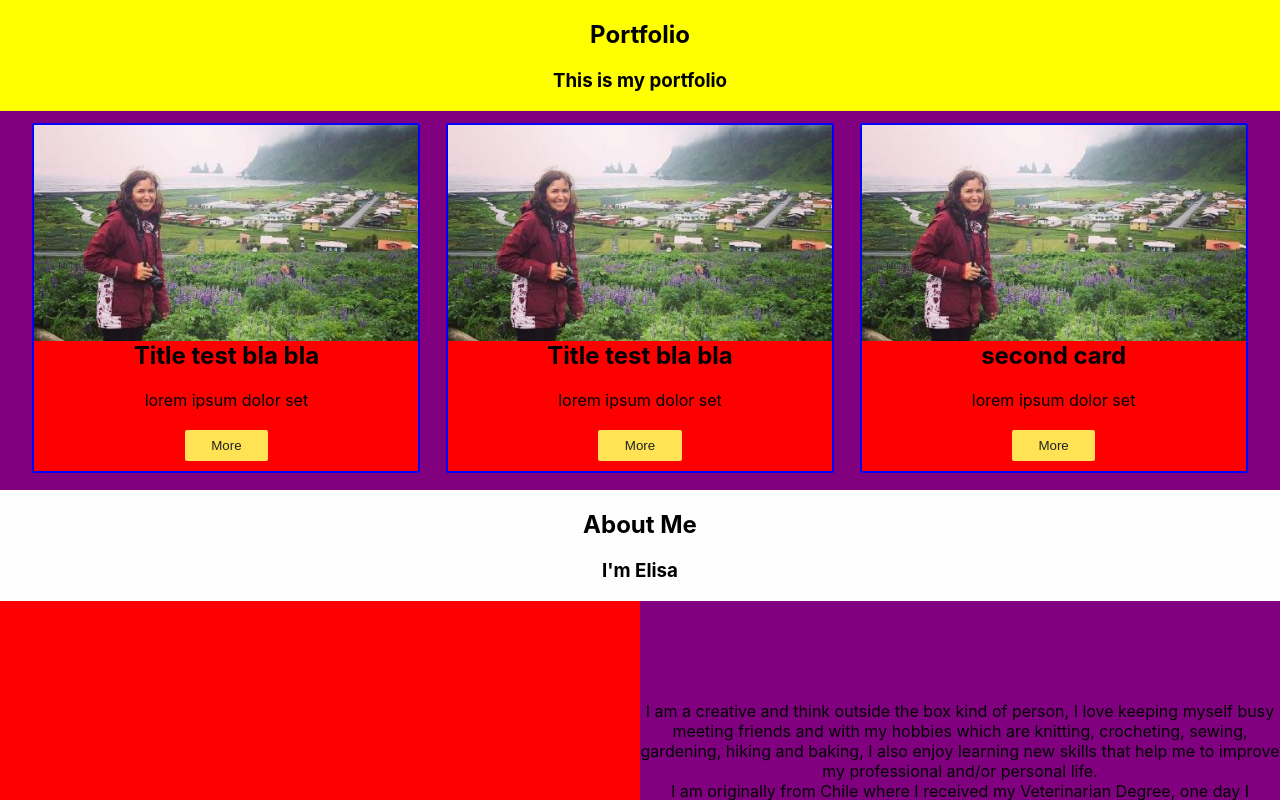
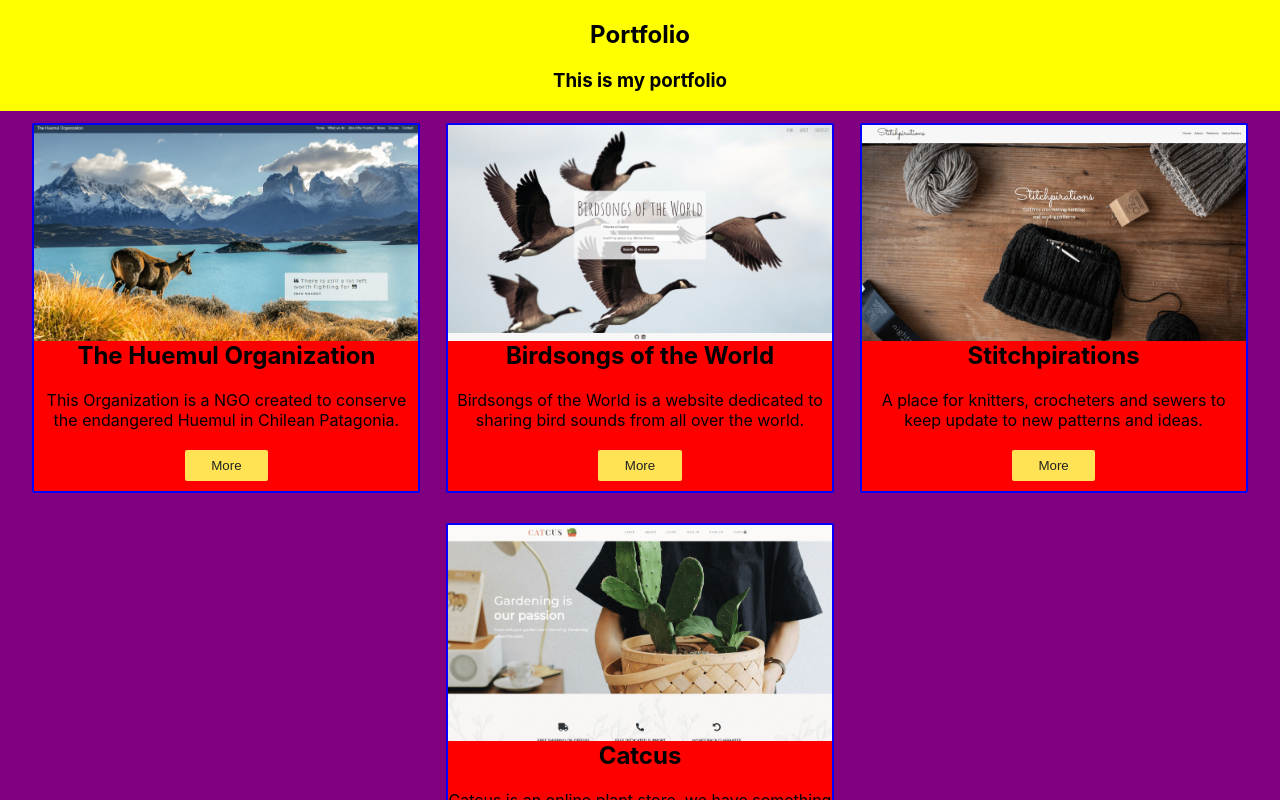
Before and after one commit to elisamunoz/eli-portfolio, a React (Create React App) app: page / in a window 1280 px wide. Shown: the part 800-1600 px from the top of the page. Built offline with nearby package versions, Linux system fonts and the light colour scheme.

Commit message:
added pictures and text to portfolio

```diff
--- a/src/pages/portfolio/Portfolio.js
+++ b/src/pages/portfolio/Portfolio.js
@@ -3,8 +3,12 @@ import classnames from 'classnames';
 import Button from 'ui/components/Button';
 import Card from 'ui/components/Card';
 import Section from 'ui/components/Section';
-import eliPhoto from 'assets/img/elisa.jpg';
 import styles from './Portfolio.module.scss';
+import huemulPhoto from 'assets/img/portfolio/Huemul_1.png';
+import birdsongsPhoto from 'assets/img/portfolio/Birdsongs_1.png';
+import stitchsPhoto from 'assets/img/portfolio/Stitchpirations_1.png';
+import catcusPhoto from 'assets/img/portfolio/Catcus_1.png';
+
 
 const Portfolio = () => (
   <Section
@@ -14,19 +18,24 @@ const Portfolio = () => (
     subtitle='This is my portfolio'
   >
     <Card
-      image={eliPhoto}
-      title='Title test bla bla'
-      desc='lorem ipsum dolor set'
+      image={huemulPhoto}
+      title='The Huemul Organization'
+      desc='This Organization is a NGO created to conserve the endangered Huemul in Chilean Patagonia.'
     />
     <Card
-      image={eliPhoto}
-      title='Title test bla bla'
-      desc='lorem ipsum dolor set'
+      image={birdsongsPhoto}
+      title='Birdsongs of the World'
+      desc='Birdsongs of the World is a website dedicated to sharing bird sounds from all over the world.'
     />
     <Card
-      image={eliPhoto}
-      title='second card'
-      desc='lorem ipsum dolor set'
+      image={stitchsPhoto}
+      title='Stitchpirations'
+      desc='A place for knitters, crocheters and sewers to keep update to new patterns and ideas.'
+    />
+     <Card
+      image={catcusPhoto}
+      title='Catcus'
+      desc='Catcus is an online plant store, we have something for everyone.'
     />
   </Section>
 );
--- a/src/ui/components/Card/Card.module.scss
+++ b/src/ui/components/Card/Card.module.scss
@@ -31,7 +31,7 @@
   background: red;
   text-align: center;
   width: 100%;
-  height: 130px;
+  height: 150px;
 }
 
 @media (min-width: $breakpoint-tablet) {
```
